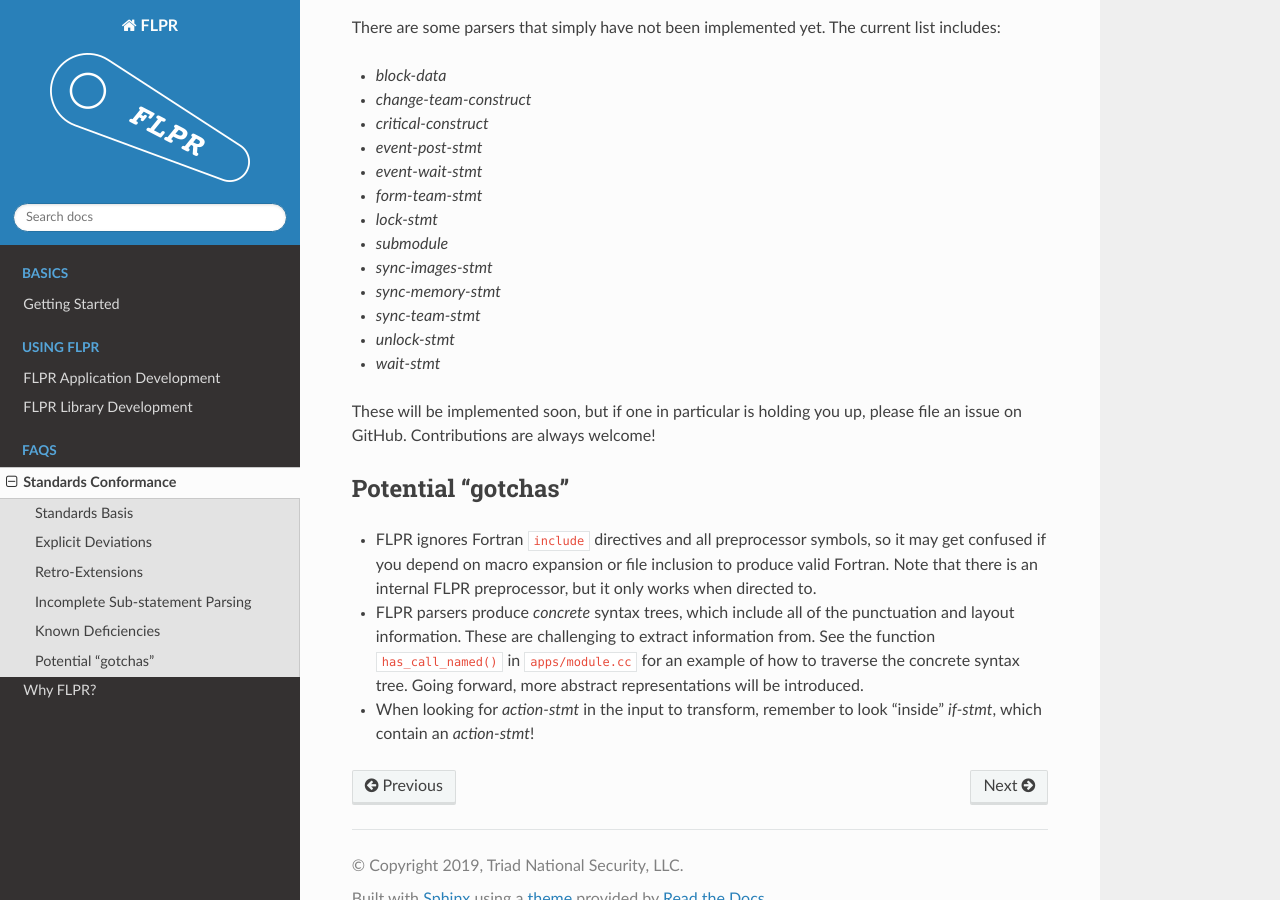
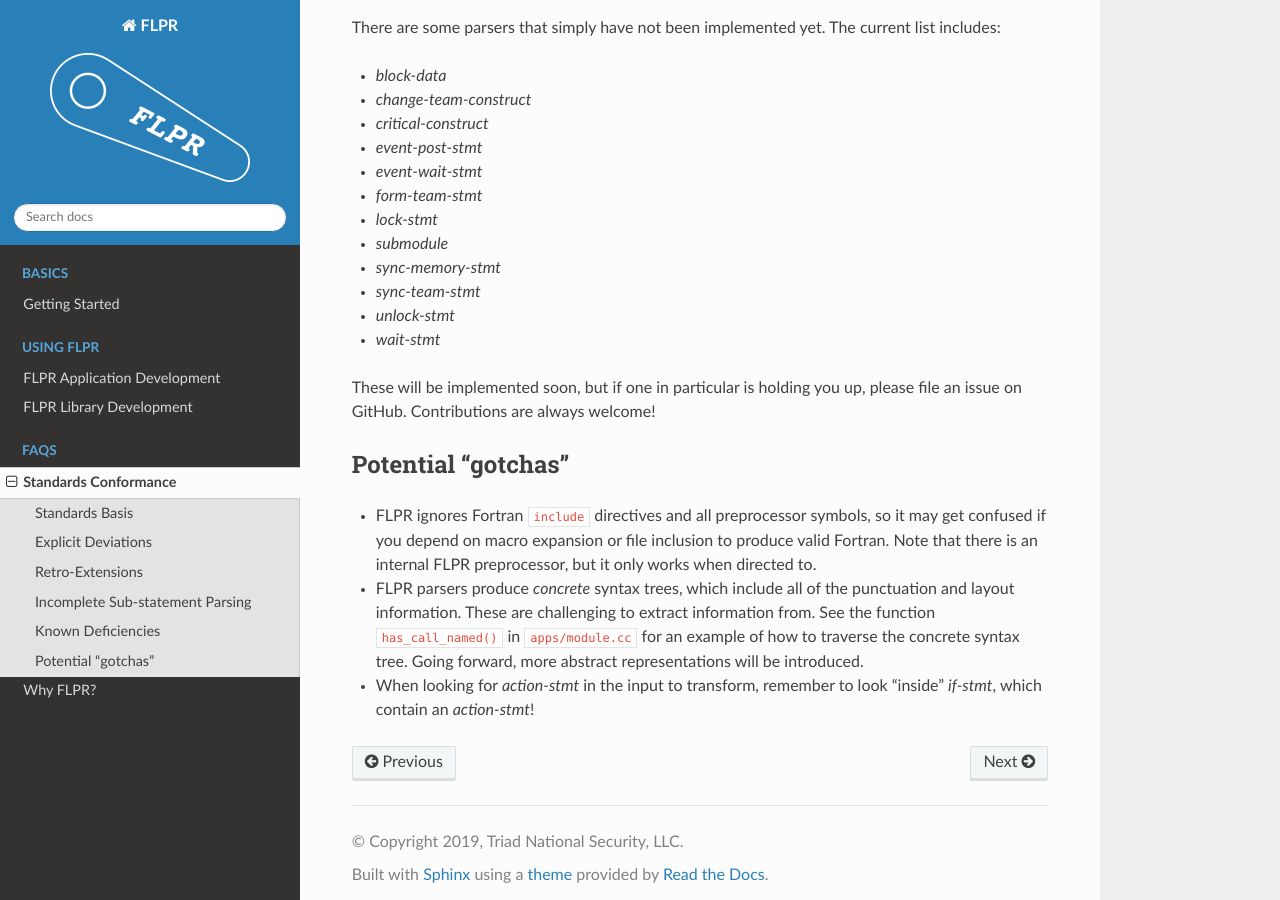
Before and after one commit to lanl/FLPR, a Sphinx documentation site: the page built from docs/sphinx/conformance.rst, in a window 1280 px wide and 900 px high, scrolled down 1409 px. Built offline with Sphinx 7.4.7 and the Read the Docs theme 2.0.0, drawn with Linux system fonts in a browser that asks for light colours.

Commit message:
Implemented sync-images-stmt parser - Added IMAGES to scanner and Syntax_Tags - Added parser and tests - Updated documentation

```diff
--- a/docs/sphinx/conformance.rst
+++ b/docs/sphinx/conformance.rst
@@ -87,7 +87,6 @@ current list includes:
 * *form-team-stmt*
 * *lock-stmt*
 * *submodule*
-* *sync-images-stmt*
 * *sync-memory-stmt*
 * *sync-team-stmt*
 * *unlock-stmt*
```
Also changed, not shown: 4 other files.
